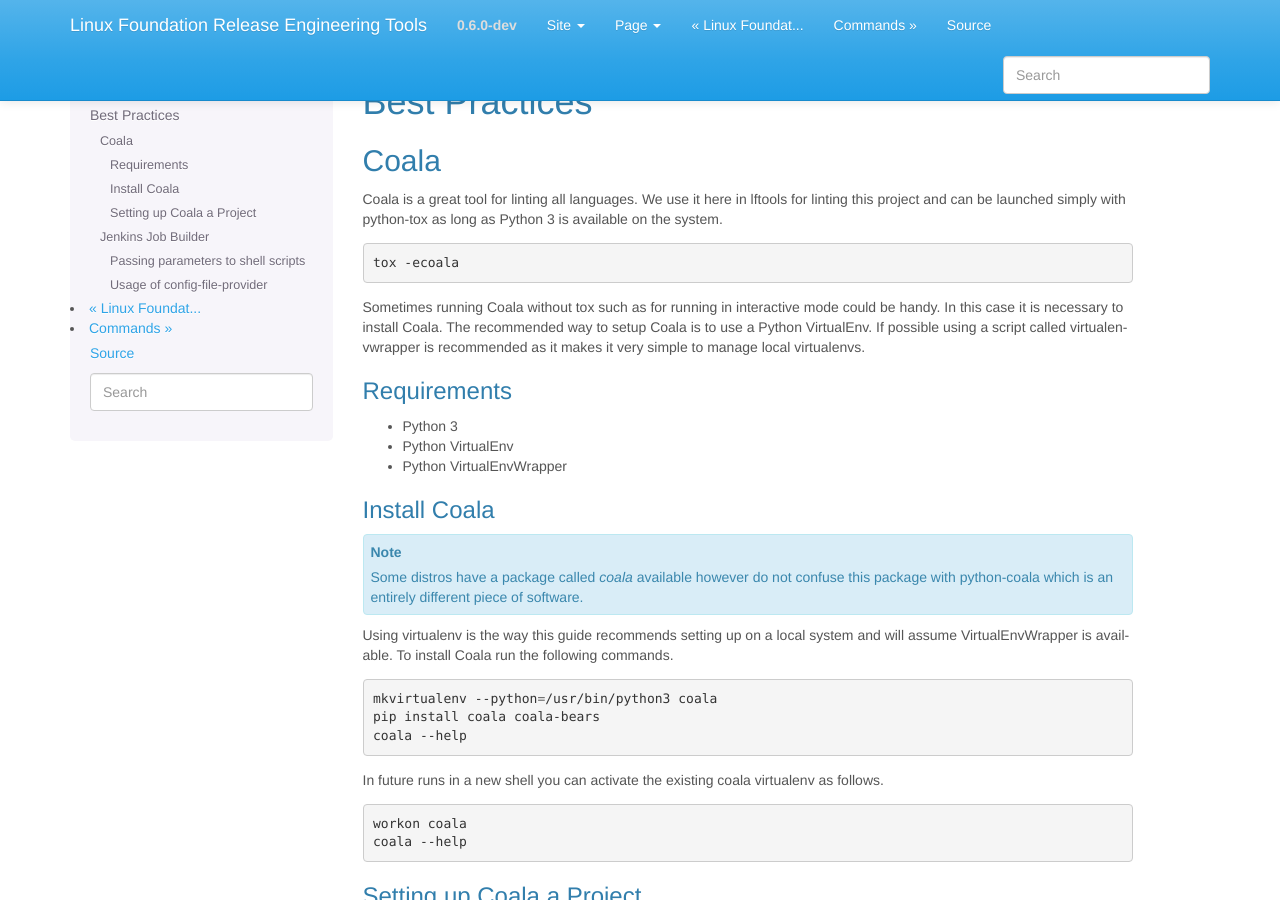
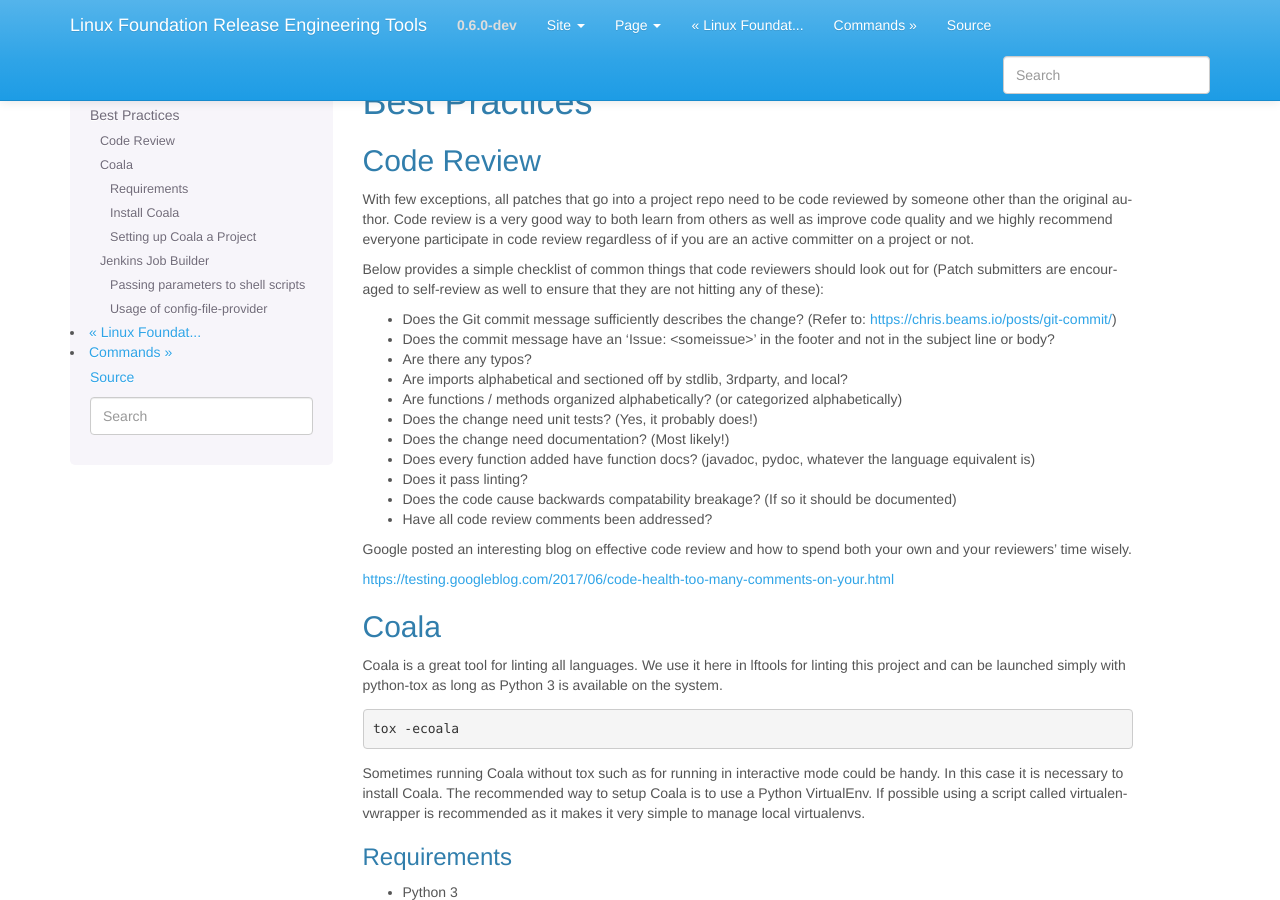
Before and after one commit to lfit/releng-lftools, a Sphinx documentation site: the page built from docs/best-practices.rst, in a window 1280 px wide and 900 px high. Built offline with Sphinx 7.4.7, drawn with Linux system fonts in a browser that asks for light colours.

Commit message:
Add Code Review checklist
Change-Id: I590e1da39c7097aa31ff566d744c67f57c28112b
Signed-off-by: Thanh Ha <thanh.ha@linuxfoundation.org>

```diff
--- a/docs/best-practices.rst
+++ b/docs/best-practices.rst
@@ -1,6 +1,46 @@
 ##############
 Best Practices
 ##############
+
+Code Review
+===========
+
+.. Listing Code Ceview first as it is incredibly important.
+
+With few exceptions, all patches that go into a project repo need to be code
+reviewed by someone other than the original author. Code review is a very good
+way to both learn from others as well as improve code quality and we highly
+recommend everyone participate in code review regardless of if you are an
+active committer on a project or not.
+
+Below provides a simple checklist of common things that code reviewers should
+look out for (Patch submitters are encouraged to self-review as well to ensure
+that they are not hitting any of these):
+
+- Does the Git commit message sufficiently describes the change?
+  (Refer to: https://chris.beams.io/posts/git-commit/)
+- Does the commit message have an 'Issue: <someissue>' in the footer and not
+  in the subject line or body?
+- Are there any typos?
+- Are imports alphabetical and sectioned off by stdlib, 3rdparty, and local?
+- Are functions / methods organized alphabetically?
+  (or categorized alphabetically)
+- Does the change need unit tests?
+  (Yes, it probably does!)
+- Does the change need documentation?
+  (Most likely!)
+- Does every function added have function docs?
+  (javadoc, pydoc, whatever the language equivalent is)
+- Does it pass linting?
+- Does the code cause backwards compatability breakage?
+  (If so it should be documented)
+- Have all code review comments been addressed?
+
+Google posted an interesting blog on effective code review and how to spend both
+your own and your reviewers' time wisely.
+
+https://testing.googleblog.com/2017/06/code-health-too-many-comments-on-your.html
+
 
 Coala
 =====
```
